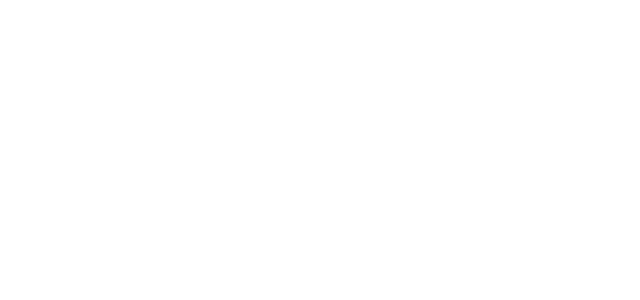
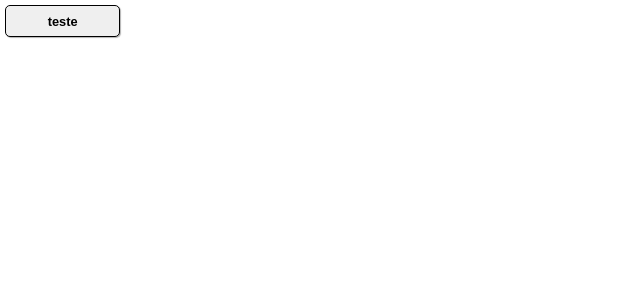
Before and after one commit to eduardofernandes2103/BrewMaster-EventApp, a React (Create React App) app: page / in a window 1280 px wide. Shown: the top 300 px of the page, without its empty margins (0-640 px from the left). Built offline with nearby package versions, Linux system fonts and the light colour scheme.

Commit message:
feat: Create a Component Button

```diff
--- a/src/App.js
+++ b/src/App.js
@@ -1,9 +1,10 @@
 import './App.css';
+import Button from './components/Buttons'
 
 function App() {
   return (
     <div>
-
+      <Button setSize={"large"} >teste</Button>
     </div>
   );
 }
--- /dev/null
+++ b/src/components/Buttons/index.jsx
@@ -0,0 +1,18 @@
+import MyButton from './styles'
+
+const Button = ({children, setColor, setFontColor, setSize, click, type}) => {
+
+    return(
+      <MyButton
+          setColor={setColor}
+          setFontColor={setFontColor}
+          onClick={click}
+          setSize={setSize}
+          type={type}
+        >{children}
+      </MyButton>
+    )
+}
+
+
+export default Button
--- /dev/null
+++ b/src/components/Buttons/styles.js
@@ -0,0 +1,29 @@
+import styled from 'styled-components';
+
+const MyButton = styled.button`
+    width: ${props=> {if(props.setSize === "large") {return "9em"}
+        else if (props.setSize === "medium") { return "7em"}
+        else {return "5em"}
+    }};
+    height: 2rem;
+    background-color: ${props=>props.setColor};
+    color: ${props=>props.setFontColor};
+    border: 0.5px solid black;
+    border-radius: 5px;
+    margin: 5px;
+    cursor: pointer;
+    font-weight: bold;
+    font-size: ${props=> {if(props.setSize === "large") {return "0.8rem"}
+        else if (props.setSize === "medium") { return "0.7rem"}
+        else {return "0.5rem"}
+    }};
+    box-shadow: 1px 1px 1px rgba(0,0,0,0.3);
+    transition: 0.2s;
+    :hover{
+        opacity: 50%;
+        background-color: yellow;
+        color: black;
+    }
+`
+
+export default MyButton;
```
